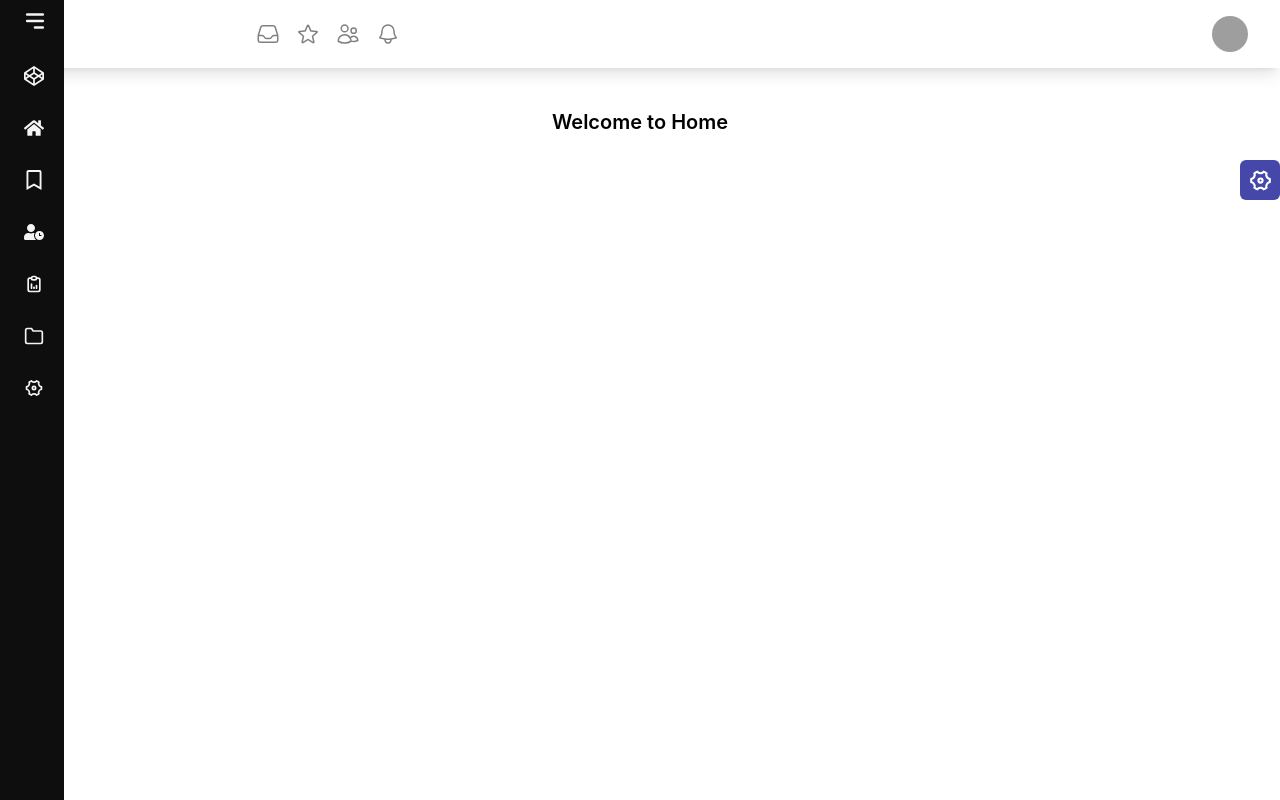
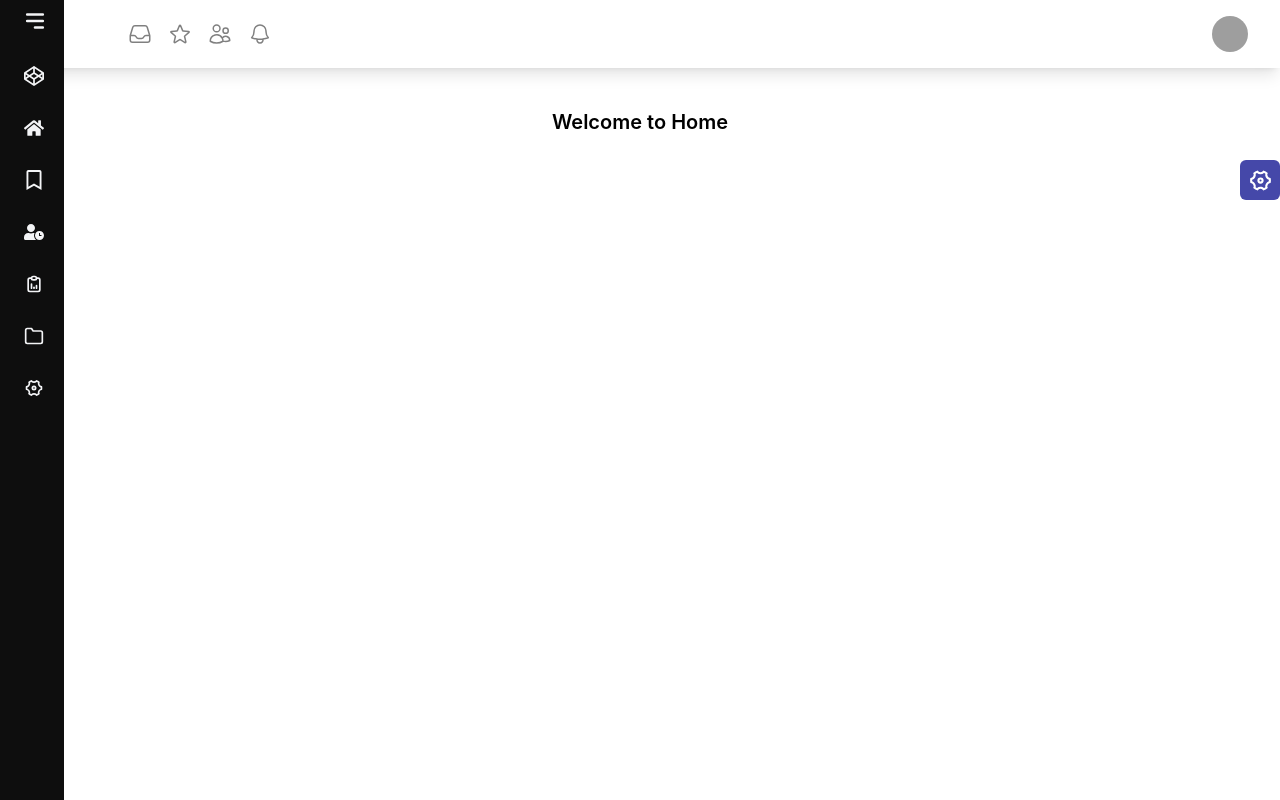
Before and after one commit to Bikrom2001/e-master, a React (Create React App) app: page / in a window 1280 px wide. Built offline with nearby package versions, Linux system fonts and the light colour scheme; grey boxes are pictures that could not be loaded.

Commit message:
end website

```diff
--- a/src/components/Header.jsx
+++ b/src/components/Header.jsx
@@ -5,7 +5,7 @@ const Header = () => {
   const [isMenuOpen, setIsMenuOpen] = useState(false)
   return (
     <div className='px-6 py-4 shadow-lg mx-auto sm:max-w-xl md:max-w-full lg:max-w-screen md:px-24 lg:px-8'>
-      <div className=' pl-14 lg:pl-56   flex items-center justify-between'>
+      <div className=' pl-14 lg:pl-24   flex items-center justify-between'>
         <div
           className='inline-flex items-center'
         >
--- a/src/components/Navbar.js
+++ b/src/components/Navbar.js
@@ -168,21 +168,21 @@ const Navbar = () => {
 
                     <Link
                         to='/'
-                        className="group flex items-center text-sm  gap-3.5 font-medium p-2 hover:bg-gray-800 rounded-md"
+                        className="group flex items-center text-sm  gap-3.5 font-medium p-2 hover:bg-gray-800 "
                     >
                         <div className=''>{React.createElement(RiSettings4Line, { size: "20" })}</div>
                         <h2
                             style={{
                                 transitionDelay: `${1 + 7}00ms`,
                             }}
-                            className={`whitespace-pre duration-500 ${!open && "opacity-0 translate-x-28 overflow-hidden"
+                            className={`whitespace-pre duration-500 ${!open && "opacity-0 translate-x-28 overflow-hidden rounded-md"
                                 }`}
                         >
                             <h3>Setting</h3>
                         </h2>
                         <h2
                             className={`${open && "hidden"
-                                } absolute left-44 top-[-67px] font-semibold whitespace-pre text-gray-900 rounded-md drop-shadow-lg px-0 py-0 w-0 overflow-hidden group-hover:px-0 group-hover:py-1 group-hover:left-9 group-hover:duration-300 group-hover:w-fit`}
+                                } absolute left-44 top-[-67px] font-semibold whitespace-pre text-gray-900  drop-shadow-lg px-0 py-0 w-0 overflow-hidden group-hover:px-0 group-hover:py-1 group-hover:left-9 group-hover:duration-300 group-hover:w-fit`}
                         >
                             <Setting></Setting>
 
--- a/src/components/Setting.js
+++ b/src/components/Setting.js
@@ -4,7 +4,7 @@ import { FaUserClock } from "react-icons/fa";
 const Setting = () => {
     return (
         <div>
-            <div className="h-screen rounded-md relative left-0 top-1 p-4 space-y-2 w-80 lg:w-[340px] bg-[#6465F1] text-gray-100">
+            <div className="h-screen relative left-0 top-1 p-4 space-y-2 w-80 lg:w-[340px] bg-[#6465F1] text-gray-100">
                 <h2 className='text-left mb-4 pl-4 text-lg font-semibold'>Settings</h2>
                 <div class="flex w-72 p-4 rounded-md items-start gap-3 hover:bg-[#4548A9]">
                     <div>
```
